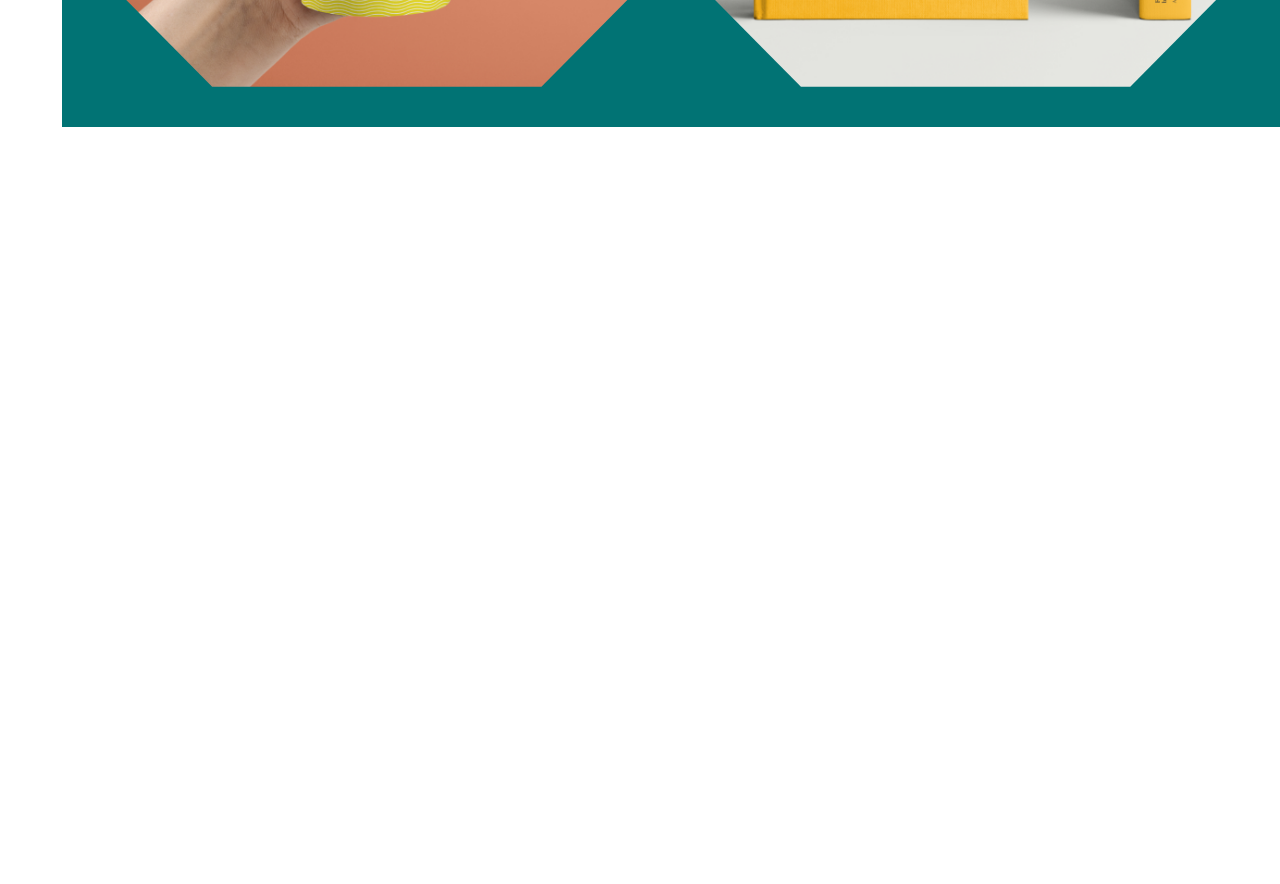
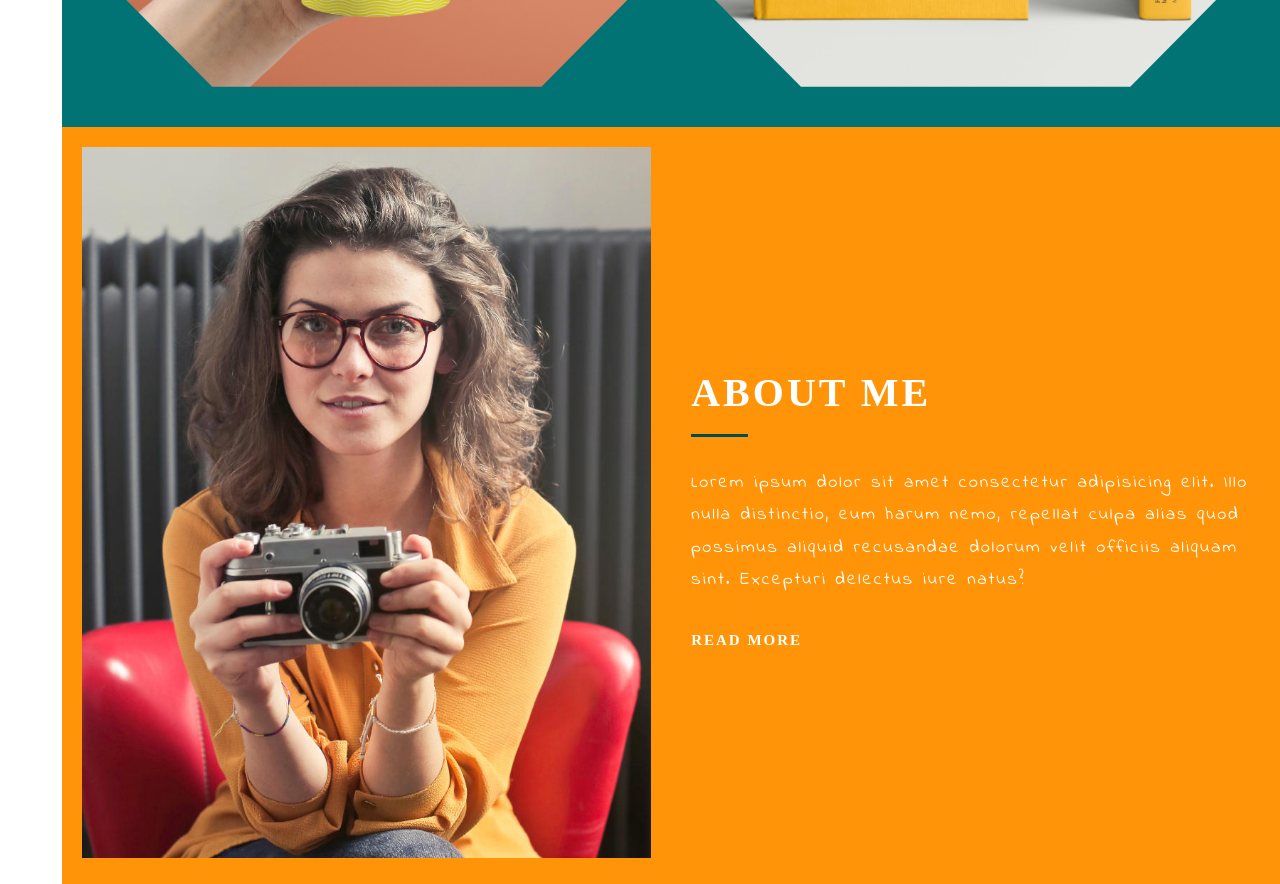
Before and after one commit to c0basi/scarlet-portfolio, a React (Create React App) app: page / in a window 1280 px wide. Shown: the part 2560-3444 px from the top of the page. Before the commit the page ends 2687 px from the top, so only its background shows below. Built offline with nearby package versions, Linux system fonts and the light colour scheme; the HTML template or start-up script is replaced by a standard one; a web font is replaced by a local one.

Commit message:
added About Me section

```diff
--- /dev/null
+++ b/src/components/MainContent/AboutMe.css
@@ -0,0 +1,86 @@
+section.about-me {
+	display: flex;
+	background-color: var(--secondary-color);
+	flex-wrap: wrap;
+	justify-content: space-around;
+	align-items: center;
+}
+
+.about-me__img,
+.about-me__content {
+	padding: 2rem;
+	flex-basis: 40rem;
+	flex-grow: 1;
+}
+
+.about-me__img img {
+	width: 100%;
+	height: 100%;
+	object-fit: cover;
+}
+
+/* .about-me__content {
+	display: flex;
+	flex-direction: column;
+} */
+.about-me__content--title,
+.about-me__content--para {
+	color: white;
+	letter-spacing: 0.2rem;
+	margin-bottom: 3rem;
+}
+
+.about-me__content--title {
+	font-size: 4rem;
+	padding-bottom: 0.8rem;
+	text-transform: uppercase;
+	letter-spacing: 0.3rem;
+	position: relative;
+}
+
+.about-me__content--title::after {
+	content: '';
+	background-color: var(--primary-color);
+	position: absolute;
+	bottom: 0;
+	left: 0;
+	width: 10%;
+	height: 0.3rem;
+}
+
+.about-me__content--para {
+	font-family: 'Indie Flower', cursive;
+	font-size: 1.8rem;
+}
+
+.about-me__content--link,
+.about-me__content--link:visited {
+	padding: 0.8rem 0;
+	font-size: 1.5rem;
+	letter-spacing: 0.2rem;
+	font-weight: 600;
+	text-transform: uppercase;
+	position: relative;
+	z-index: 1;
+}
+
+.about-me__content--link::after,
+.about-me__content--link:visited::after {
+	content: '';
+	background-color: var(--primary-color);
+	position: absolute;
+	top: 0;
+	left: 0;
+	width: 100%;
+	height: 100%;
+	transform: scaleY(0);
+	transform-origin: bottom;
+	transition: transform 0.3s ease-in-out;
+	z-index: -1;
+}
+
+.about-me__content--link:hover::after,
+.about-me__content--link:active::after {
+	transform: scaleY(1);
+	transform-origin: top;
+}
--- /dev/null
+++ b/src/components/MainContent/AboutMe.js
@@ -0,0 +1,25 @@
+import './AboutMe.css';
+import img from '../../img/content-img-02.jpg';
+const AboutMe = () => {
+	return (
+		<section className="about-me">
+			<div className="about-me__img">
+				<img src={img} alt="ME" />
+			</div>
+			<div className="about-me__content">
+				<h2 className="about-me__content--title">About Me</h2>
+				<p className="about-me__content--para">
+					Lorem ipsum dolor sit amet consectetur adipisicing elit. Illo nulla
+					distinctio, eum harum nemo, repellat culpa alias quod possimus aliquid
+					recusandae dolorum velit officiis aliquam sint. Excepturi delectus
+					iure natus?
+				</p>
+				<a href="#" className="about-me__content--link">
+					Read More
+				</a>
+			</div>
+		</section>
+	);
+};
+
+export default AboutMe;
--- a/src/components/MainContent/MainContent.js
+++ b/src/components/MainContent/MainContent.js
@@ -1,6 +1,7 @@
 import Header from './NavBar/Header';
 import ShowCase from './Showcase';
 import WorkSection from './WorkSection';
+import AboutMe from './AboutMe';
 import './MainContent.css';
 const MainContent = () => {
 	return (
@@ -8,6 +9,7 @@ const MainContent = () => {
 			<Header />
 			<ShowCase />
 			<WorkSection />
+			<AboutMe />
 		</main>
 	);
 };
--- a/src/components/MainContent/NavBar/Header.css
+++ b/src/components/MainContent/NavBar/Header.css
@@ -71,7 +71,6 @@ ul.header__main-nav--links li a:active::after {
 		display: block;
 		background-color: var(--secondary-color);
 		align-items: center;
-		transition: all 0.3s ease-out;
 	}
 
 	.mobile-navigation .hamburger {
@@ -86,13 +85,15 @@ ul.header__main-nav--links li a:active::after {
 		flex-direction: column;
 		justify-content: flex-start;
 		align-items: flex-start;
-		top: calc(3vw + 3vh);
+		top: 0;
 		right: 0;
 		position: fixed;
 		background-color: var(--secondary-color);
 		width: 40%;
 		z-index: 4;
-		padding-top: 4rem;
+		height: 100vh;
+		/* padding-top: 5rem; */
+		padding-top: calc(3vw + 3vh + 4rem);
 	}
 
 	.mobile-navigation .header__main-nav--links li {
```
Also changed, not shown: 1 other file (tests, documents, lock files or other folders).
